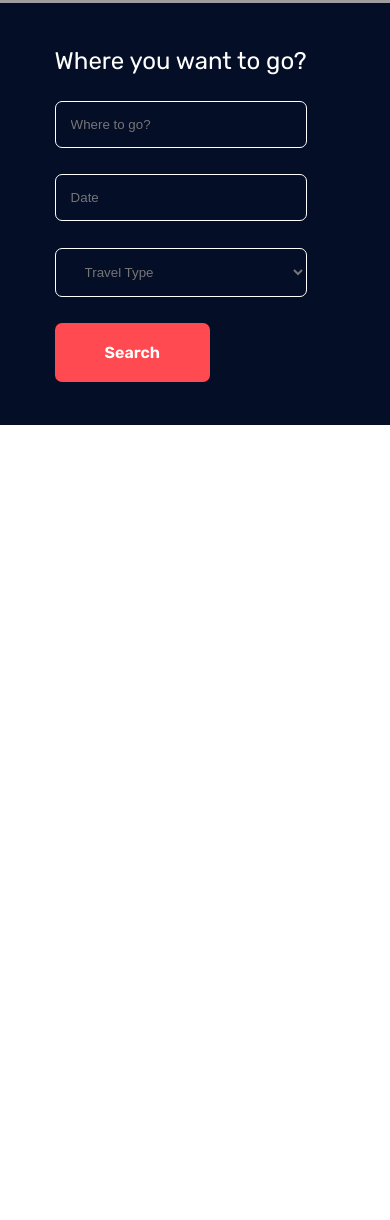
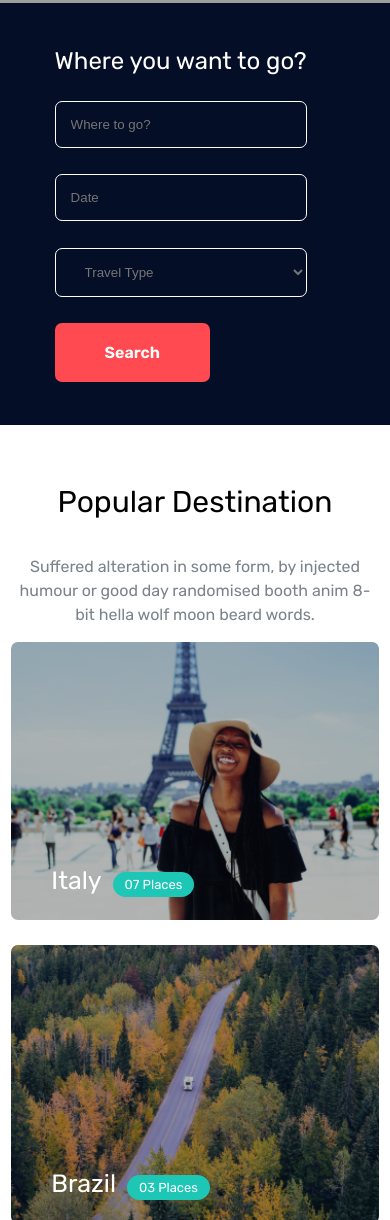
Before and after one commit to lemanrza/travelo-mini-project-, a website built with Vite: page vite-project/index.html in a window 390 px wide. Shown: the part 780-2000 px from the top of the page. Before the commit the page ends 1205 px from the top, so only its background shows below. Built offline with nearby package versions, Linux system fonts and the light colour scheme; grey boxes are pictures that could not be loaded; files whose address does not match are found by name.

Commit message:
refactor: responsive popular_destination section

```diff
--- a/vite-project/index.html
+++ b/vite-project/index.html
@@ -68,7 +68,7 @@
         <a class="btn" href="#">Search</a>
       </div>
     </section>
-    <!-- <section class="popular_destination">
+    <section class="popular_destination">
       <h3>Popular Destination</h3>
       <p>Suffered alteration in some form, by injected humour or good day randomised booth anim 8-bit hella wolf moon
         beard words.
@@ -99,7 +99,7 @@
           <div class="text"><span>Indonesia</span> <a href="destination.html">05 Places</a></div>
         </div>
       </div>
-    </section> -->
+    </section>
     <!-- <section class="subscribe">
       <div class="text">
         <h4>Subscribe Our Newsletter</h4>
--- a/vite-project/src/sass/pages/_home.scss
+++ b/vite-project/src/sass/pages/_home.scss
@@ -606,6 +606,17 @@
     }
 
     .popular_destination {
-
+        padding: 15% 10px;
+        h3 {
+            font-size: 30px;
+            text-align: center;
+        }
+        p {
+            padding: 15px 5px;
+            line-height: 1.5;
+        }
+        .popular_destination_photos {
+            grid-template-columns: repeat(1, 1fr);
+        }
     }
 }
```
Also changed, not shown: vite-project/src/css/style.css, 1 other file.
